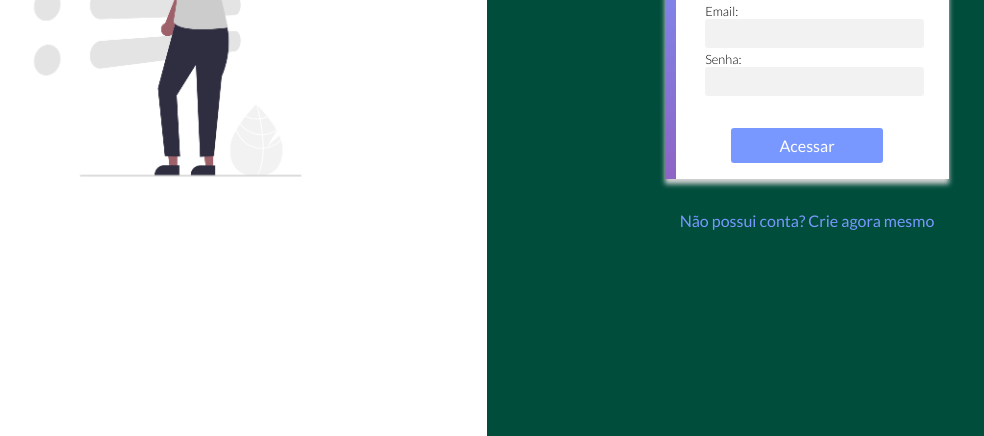
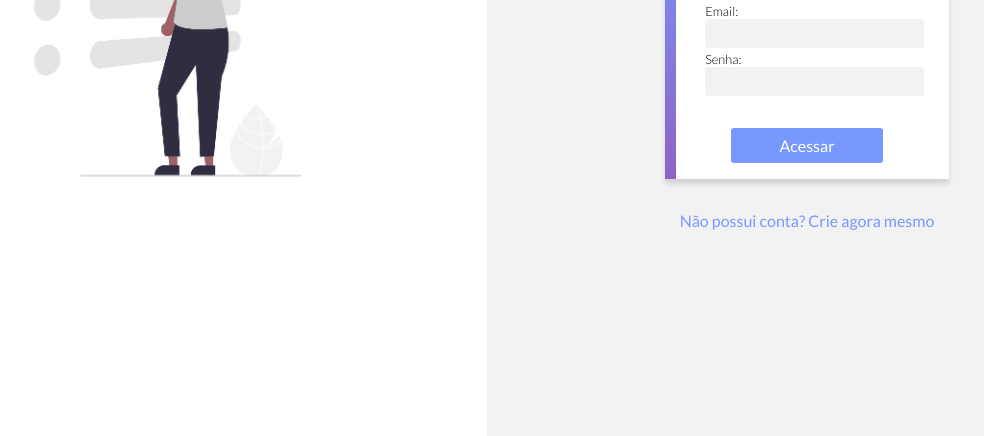
Before and after one commit to Gah2k0/CheckPoint2-Front2, a plain HTML site: page index.html in a window 1280 px wide. Shown: the part 364-800 px from the top of the page, without its empty margins (153-1137 px from the left). Drawn offline with Linux system fonts and the light colour scheme.

Commit message:
cor de fundo

```diff
--- a/styles/common.css
+++ b/styles/common.css
@@ -13,7 +13,7 @@
 }
 
 body {
-  background-color: #004D3C;
+  background-color: #F2F2F2;
   min-height: 100vh;
 }
 
```
